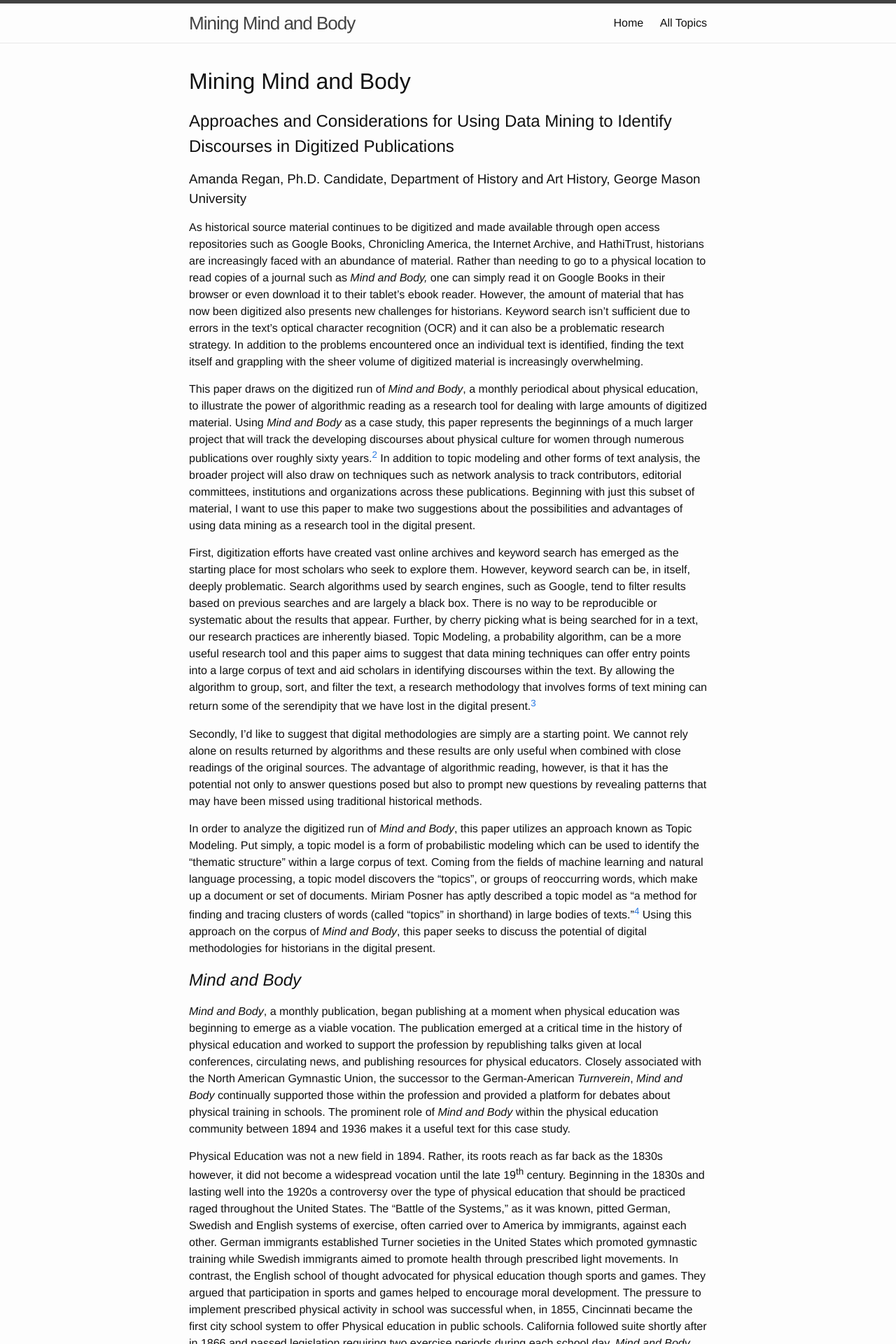
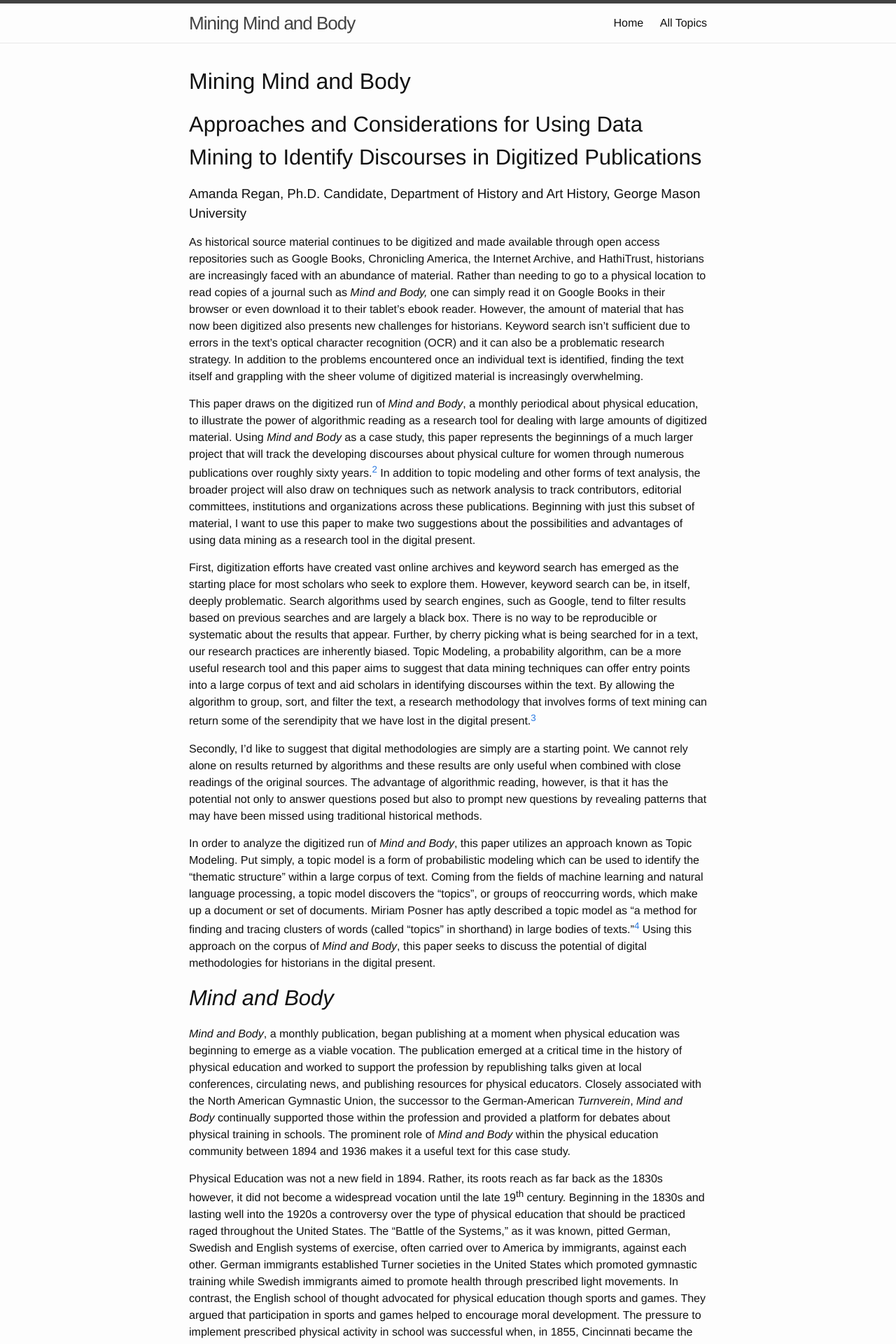
Before and after one commit to regan008/MiningMindandBodyAppendix, a Jekyll site: the page built from index.html, in a window 1280 px wide. Shown: the top 1920 px of the page at 70% size. Built offline with Jekyll 4.4.1, drawn with Linux system fonts in a browser that asks for light colours.

Commit message:
adds figure css

```diff
--- a/css/main.scss
+++ b/css/main.scss
@@ -2,7 +2,42 @@
 # Only the main Sass file needs front matter (the dashes are enough)
 ---
 @charset "utf-8";
+.figure{
+  .thumbnail {
+  margin-right: 15px;
+  margin-bottom: 10px;
+} }
+.figure {
+  float: left;
+}
+h2 {
+  clear: left;
+}
+.caption {
+  font-size: 70%;
+  clear: both;
+}
+.figure-right {
+    float: right;
+    .thumbnail {
+      margin-left: 15px;
+      margin-bottom: 10px;
+    }
+    .caption {
+      margin-left: 15px;
+    }
+}
 
+$header-font-family: "Open Sans", Helvetica, Roboto, Arial, sans-serif !default;
+h1, h2, h3, h4, h5, h6 {
+  font-weight: 300;
+}
+body {
+  margin-top: 30px;
+}
+h2 {
+  font-size: 1.9375rem;
+}
 
 
 // Our variables
```
